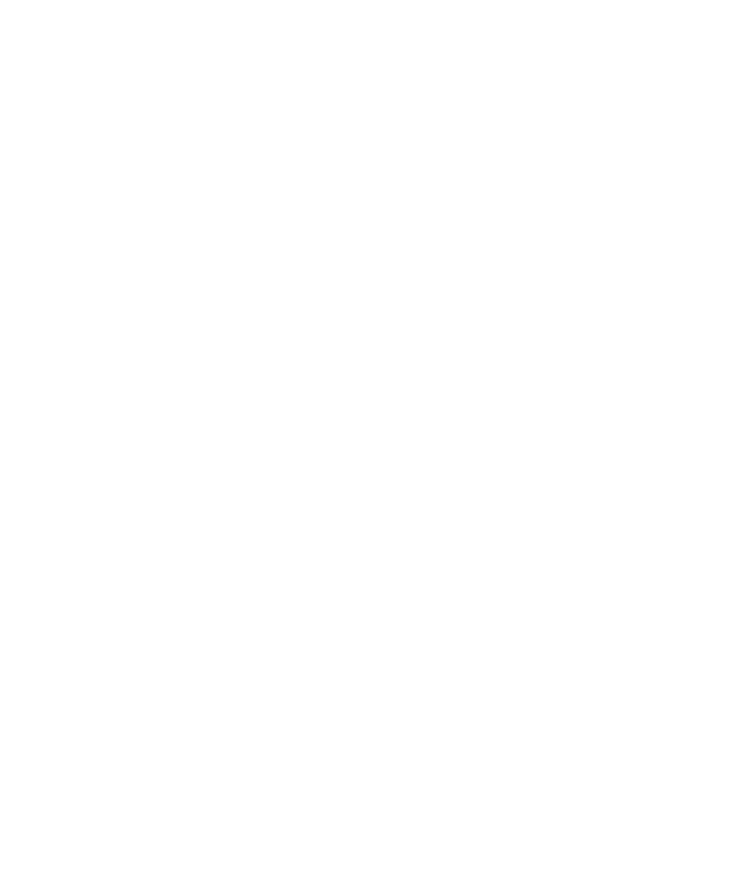
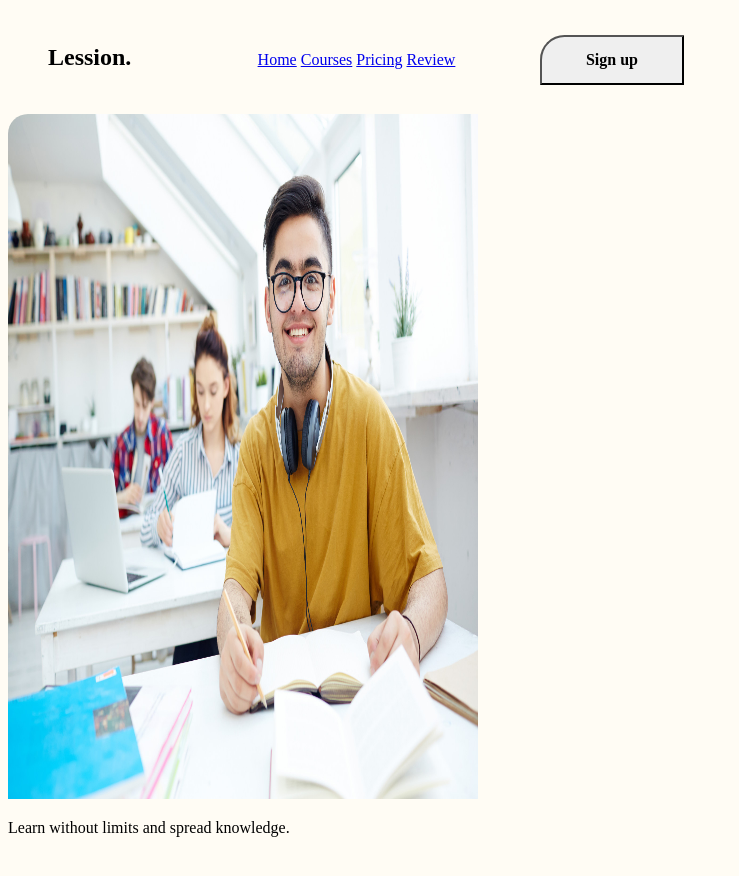
Before and after one commit to MinhTrung9443/ProjectWeb1, a plain HTML site: page index.html in a window 1280 px wide. Shown: the whole page, without its empty margins (0-739 px from the left). Before the commit the page ends 800 px from the top, so only its background shows below. Drawn offline with Linux system fonts and the light colour scheme.

Commit message:
add file and update index, style

```diff
--- a/index.html
+++ b/index.html
@@ -1,12 +1,26 @@
 <!DOCTYPE html>
 <html lang="en">
-<head>
-    <meta charset="UTF-8">
-    <meta name="viewport" content="width=device-width, initial-scale=1.0">
-    <link rel="stylesheet" href="style.css">
-    <title>Document</title>
-</head>
-<body>
+  <head>
+    <meta charset="UTF-8" />
+    <meta name="viewport" content="width=device-width, initial-scale=1.0" />
+    <link rel="stylesheet" href="style.css" />
+    <title>learning landing page</title>
+  </head>
+  <body>
+    <menu id="menu">
+      <p id="mn_p">Lession.</p>
+      <menu id="mn_mn">
+        <a href="#">Home</a>
+        <a href="./Courses.html">Courses</a>
+        <a href="./Pricing.html">Pricing</a>
+        <a href="./Review.html">Review</a>
+      </menu>
+      <input type="button" value="Sign up" id="mn_btn" />
+    </menu>
+    <img src="./img/0cf67086fc56208980149c343306592d.jfif" alt="Anh nguoi dan ong" id="img_nda" />
+    <div>
+        <p>Learn without limits and spread knowledge.</p>
 
-</body>
+    </div>
+  </body>
 </html>
--- a/style.css
+++ b/style.css
@@ -0,0 +1,69 @@
+body {
+  background-color: #fffcf4;
+}
+#mn_mn,
+#img_nda,
+menu p {
+  display: inline-block;
+}
+#mn_p {
+  width: 85px;
+  height: 34px;
+  top: 44px;
+  left: 135px;
+  gap: 0px;
+  opacity: 0px;
+  font-family: Sen;
+  font-size: 24px;
+  font-weight: 700;
+  line-height: 34px;
+  text-align: left;
+}
+
+#mn_mn {
+  width: 359px;
+  height: 28px;
+  top: 47px;
+  left: 732px;
+  gap: 0px;
+  border-radius: 1px 0px 0px 0px;
+  opacity: 0px;
+  font-family: Poppins;
+  font-size: 16px;
+  font-weight: 400;
+  line-height: 28px;
+  text-align: center;
+}
+#mn_btn {
+  width: 144px;
+  height: 50px;
+  top: 36px;
+  left: 1161px;
+  gap: 0px;
+  border-radius: 24.5px 0px 0px 0px;
+  opacity: 0px;
+  font-family: Poppins;
+  font-size: 16px;
+  font-weight: 600;
+  line-height: 28px;
+  text-align: center;
+}
+#img_nda {
+  width: 470px;
+  height: 685px;
+  top: 150px;
+  left: 135px;
+  gap: 0px;
+  border-radius: 20px 0px 0px 0px;
+  opacity: 0px;
+}
+
+div {
+  width: 470px;
+  height: 558px;
+  top: 214px;
+  left: 835px;
+  gap: 0px;
+  border-radius: 32px 0px 0px 0px;
+  opacity: 0px;
+}
```
Also changed, not shown: Courses.html (added), Pricing.html (added), Review.html (added), img/0cf67086fc56208980149c343306592d.jfif (added).
